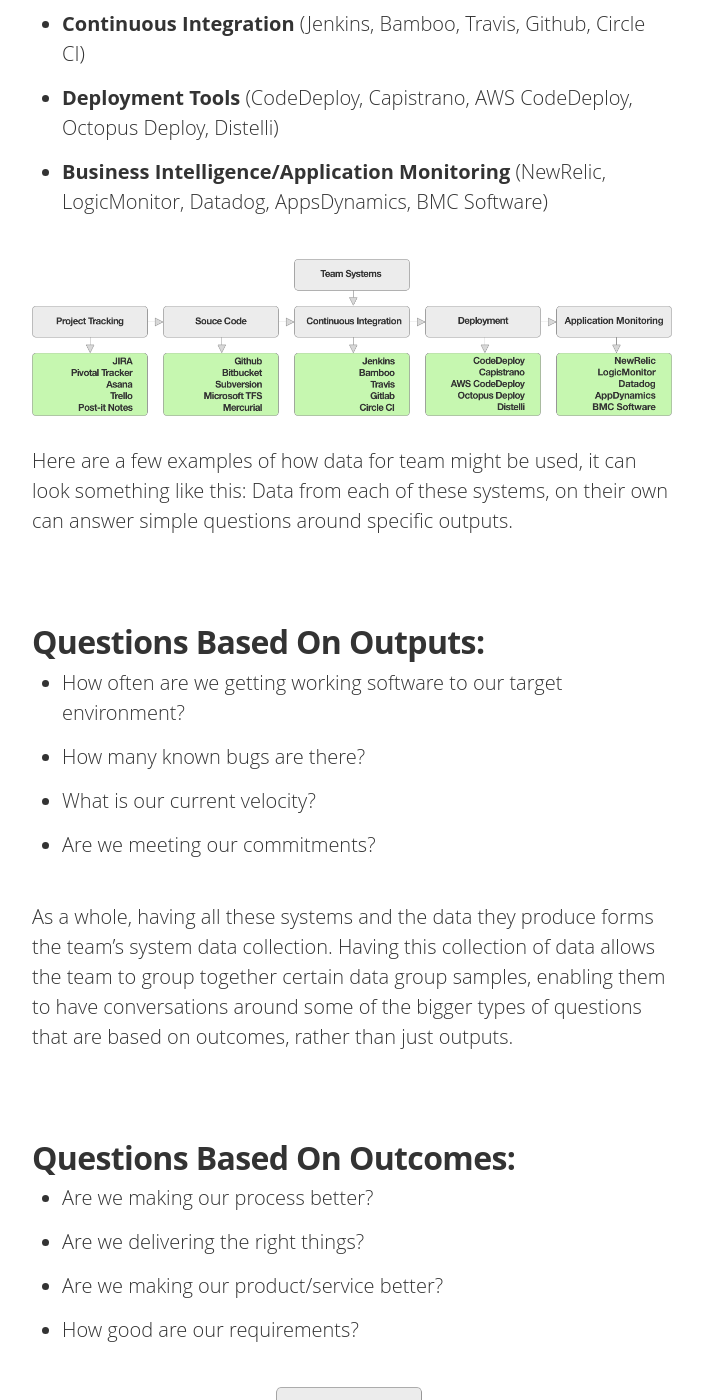
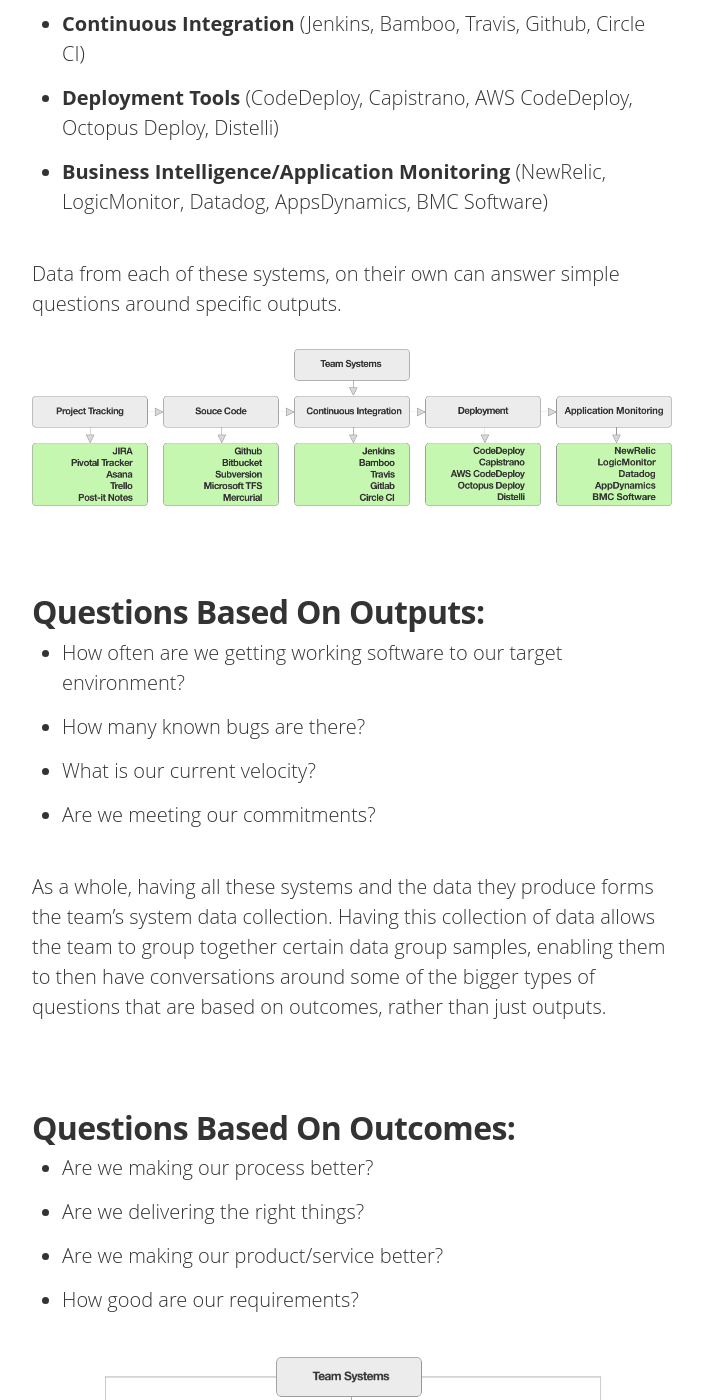
Before and after one commit to IamJackReed/JackReed, a Jekyll site: the page built from _posts/2018-02-27-defining-agile-team-metrics.md, in a window 1280 px wide and 1400 px high, scrolled down 5013 px. Shown: the whole window, without its empty margins (288-991 px from the left). Built offline with Jekyll 4.4.1, drawn with Linux system fonts in a browser that asks for light colours; nearby versions of some CDN libraries; some web fonts are replaced; comment, search, counter and statistics services are not loaded.

Commit message:
Update 2018-02-27-defining-agile-team-metrics.md

```diff
--- a/_posts/2018-02-27-defining-agile-team-metrics.md
+++ b/_posts/2018-02-27-defining-agile-team-metrics.md
@@ -64,10 +64,11 @@
 - <span style="color:#00000; font-family: 'open sans'; font-size: 1em; font-size: 20px; font-weight: 200; hyphens: none;">**Deployment Tools** (CodeDeploy, Capistrano, AWS CodeDeploy, Octopus Deploy, Distelli)
 - <span style="color:#00000; font-family: 'open sans'; font-size: 1em; font-size: 20px; font-weight: 200; hyphens: none;">**Business Intelligence/Application Monitoring** (NewRelic, LogicMonitor, Datadog, AppsDynamics, BMC Software)
 
+<span style="color:#00000; font-family: 'open sans'; font-size: 1em; font-size: 20px; font-weight: 200; hyphens: none;">
+Data from each of these systems, on their own can answer simple questions around specific outputs.
+
 <img src="/assets/images/team-system-data-collection.png" align="middle">
 
-<span style="color:#00000; font-family: 'open sans'; font-size: 1em; font-size: 20px; font-weight: 200; hyphens: none;">
-Here are a few examples of how data for team might be used, it can look something like this: Data from each of these systems, on their own can answer simple questions around specific outputs.
 ## Questions Based On Outputs:
 
  - <span style="color:#00000; font-family: 'open sans'; font-size: 1em; font-size: 20px; font-weight: 200; hyphens: none;">How often are we getting working software to our target environment?
@@ -75,7 +76,7 @@
  - <span style="color:#00000; font-family: 'open sans'; font-size: 1em; font-size: 20px; font-weight: 200; hyphens: none;">What is our current velocity?
  - <span style="color:#00000; font-family: 'open sans'; font-size: 1em; font-size: 20px; font-weight: 200; hyphens: none;">Are we meeting our commitments?
 
-<span style="color:#00000; font-family: 'open sans'; font-size: 1em; font-size: 20px; font-weight: 200; hyphens: none;">As a whole, having all these systems and the data they produce forms the team's system data collection. Having this collection of data allows the team to group together certain data group samples, enabling them to have conversations around some of the bigger types of questions that are based on outcomes, rather than just outputs.
+<span style="color:#00000; font-family: 'open sans'; font-size: 1em; font-size: 20px; font-weight: 200; hyphens: none;">As a whole, having all these systems and the data they produce forms the team's system data collection. Having this collection of data allows the team to group together certain data group samples, enabling them to then have conversations around some of the bigger types of questions that are based on outcomes, rather than just outputs.
 
 ## Questions Based On Outcomes:
 - <span style="color:#00000; font-family: 'open sans'; font-size: 1em; font-size: 20px; font-weight: 200; hyphens: none;">Are we making our process better?
```
